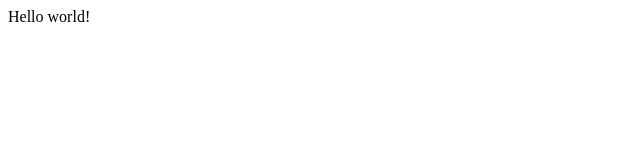
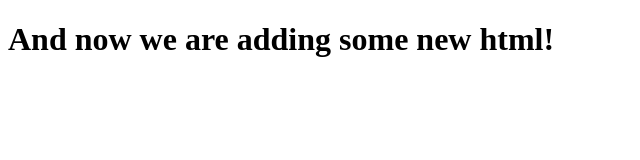
Before and after one commit to nemezisik/Test-repository, a plain HTML site: page index.html in a window 1280 px wide. Shown: the whole page, without its empty margins (0-640 px from the left). Drawn offline with Linux system fonts and the light colour scheme.

Commit message:
the file is changed

```diff
--- a/index.html
+++ b/index.html
@@ -5,6 +5,6 @@
 <meta charset="utf-8">
 </head>
 <body>
-Hello world!
+<h1>And now we are adding some new html!</h1>
 </body>
 </html>
```
